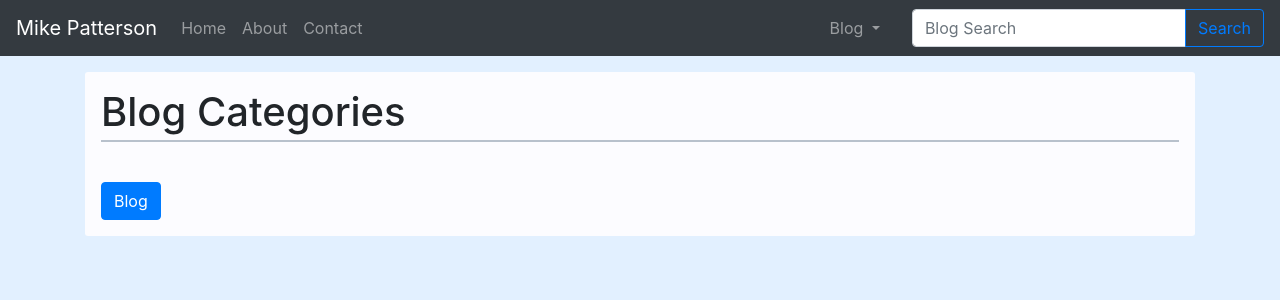
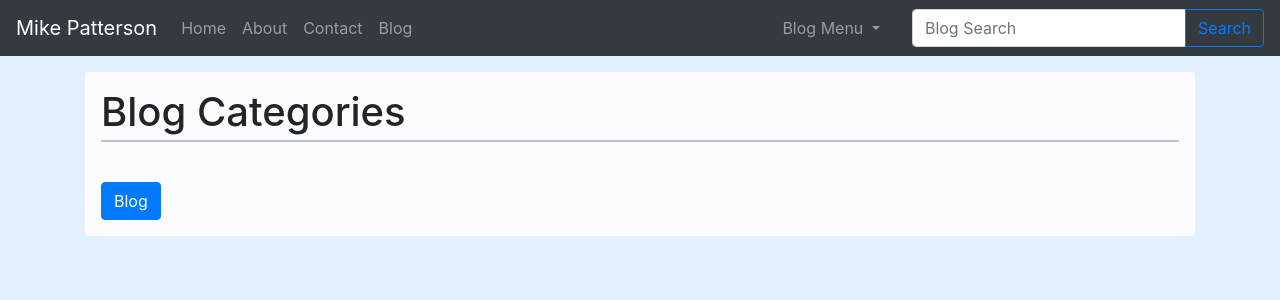
Before and after one commit to mppatterson84/verbose-pancake, a Django app: page /blog/categories/ in a window 1280 px wide. Shown: the top 300 px of the page. Run offline with Django 3.2, Linux system fonts and the light colour scheme; data that the repository does not hold is empty; some libraries are stand-ins or nearby versions.

Commit message:
Update base.html
Update navigation bar

```diff
--- a/templates/base.html
+++ b/templates/base.html
@@ -69,12 +69,15 @@
                 <li class="nav-item {{ contact_active }}">
                     <a class="nav-link" href="{{ contact_active_link|default:'/contact/' }}">Contact {{ Contact_active_sr|safe }}</a>
                 </li>
+                <li class="nav-item {{ blog_active }}">
+                    <a class="nav-link" href="{{ blog_active_link|default:'/blog/' }}">Blog {{ Blog_active_sr|safe }}</a>
+                </li>
             </ul>
             <ul class="navbar-nav ml-auto text-center">
                 <li class="nav-item dropdown">
                     <a class="nav-link dropdown-toggle" href="#" id="navbarDropdown" role="button" data-toggle="dropdown"
                         aria-haspopup="true" aria-expanded="false">
-                        Blog
+                        Blog Menu
                     </a>
                     <div class="dropdown-menu" aria-labelledby="navbarDropdown">
                         <a class="dropdown-item" href="{% url 'blog' %}">Blog Home {{ blog_active_sr|safe }}</a>
```
